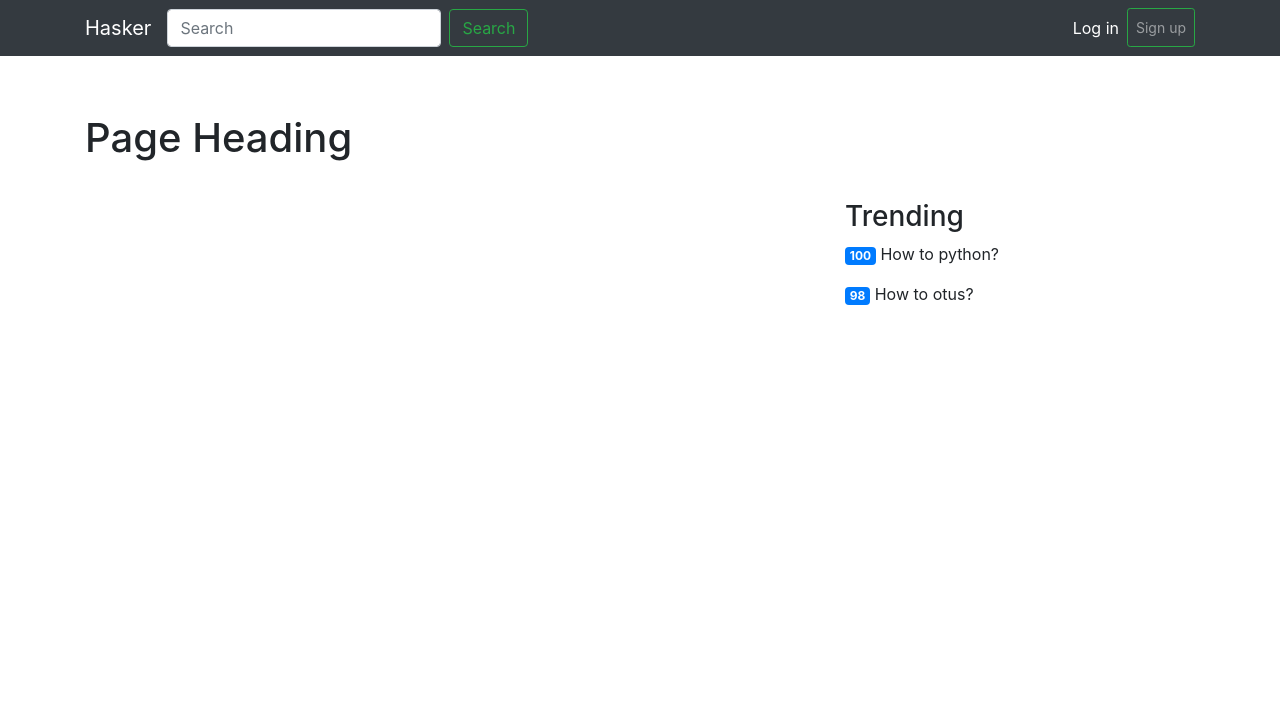
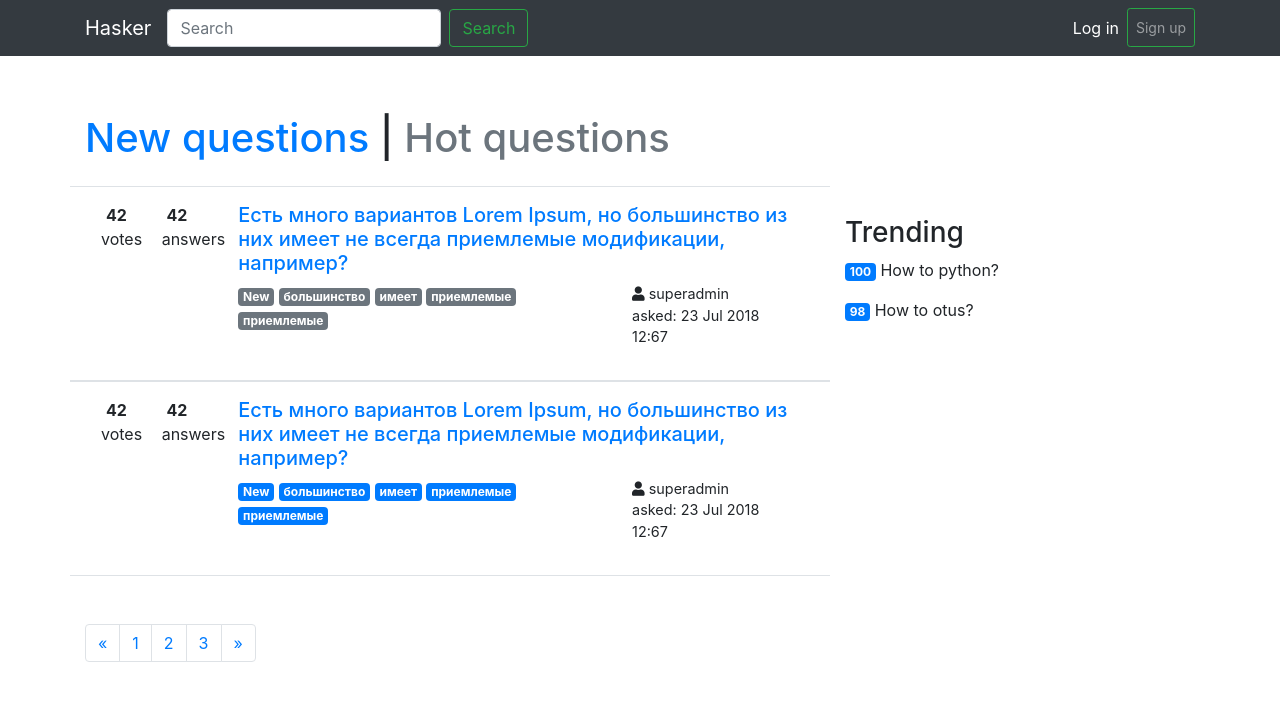
Before and after one commit to ligain/hasker, a Django app: page / in a window 1280 px wide. Shown: the top 701 px of the page. Run offline with Django 3.2, Linux system fonts and the light colour scheme; data that the repository does not hold is empty; some libraries are stand-ins or nearby versions.

Commit message:
ask and question page mark-up

```diff
--- a/hasker/core/urls.py
+++ b/hasker/core/urls.py
@@ -3,5 +3,7 @@ from hasker.core import views
 
 
 urlpatterns = [
-    path('', views.main_page, name='main_page'),
+    path('', views.MainPageView.as_view(), name='main_page'),
+    path('ask/', views.CreateQuestionView.as_view(), name='ask'),
+    path('question/<slug:slug>', views.QuestionView.as_view(), name='question'),
 ]
--- a/hasker/core/views.py
+++ b/hasker/core/views.py
@@ -1,7 +1,57 @@
-from django.shortcuts import render
-from django.http import HttpResponse
+from django.contrib.auth.mixins import LoginRequiredMixin
+from django.shortcuts import render, redirect
+from django.views.generic import CreateView, DetailView, ListView
+from django.utils.text import slugify
+
+from hasker.core.forms import CreateQuestionForm
+from hasker.core.models import Question, Tag
 
 
-def main_page(request):
-    # return HttpResponse("Here's the text of the Web page.")
-    return render(request, 'core/main_page.html')
+class MainPageView(ListView):
+    template_name = 'core/main_page.html'
+    paginate_by = 20
+    model = Question
+    context_object_name = 'questions'
+    ordering = 'created_at'
+
+    def get_context_data(self, **kwargs):
+        context = super().get_context_data(**kwargs)
+        ordering_tag = self.request.GET.get('order_by')
+        if ordering_tag == 'hot':
+            context['ordering'] = 'hot'
+        else:
+            context['ordering'] = 'new'
+        return context
+
+    def get_queryset(self):
+        ordering_tag = self.request.GET.get('order_by')
+        queryset = super().get_queryset()
+        if ordering_tag == 'hot':
+            pass
+        return queryset
+
+
+class CreateQuestionView(LoginRequiredMixin, CreateView):
+    template_name = 'core/ask.html'
+    success_url = '/'
+    form_class = CreateQuestionForm
+    model = Question
+
+    def form_valid(self, form):
+        question_obj = form.save(commit=False)
+        question_obj.author = self.request.user
+        question_title = form.cleaned_data['title']
+        question_obj.slug = slugify(question_title)
+        question_obj.save()
+        raw_tags = form.cleaned_data['tags']
+        for raw_tag in raw_tags.split(','):
+            if raw_tag:
+                tag_obj, _ = Tag.objects.get_or_create(name=raw_tag.strip())
+                question_obj.tags.add(tag_obj)
+        return redirect('question', slug=question_obj.slug)
+
+
+class QuestionView(LoginRequiredMixin, DetailView):
+    template_name = 'core/question.html'
+    model = Question
+    context_object_name = 'question'
--- a/hasker/static/css/main.css
+++ b/hasker/static/css/main.css
@@ -16,3 +16,12 @@ body {
   font-size: 12px;
   color: red;
 }
+
+.rating {
+  font-size: 2em;
+  line-height: 1.2em;
+}
+
+.rating i {
+  cursor: pointer;
+}
--- /dev/null
+++ b/hasker/static/js/main.js
@@ -0,0 +1,9 @@
+$(function () {
+    var ordering = $('h1#title').data('ordering');
+
+    if (ordering === 'new') {
+        $('#title-hot').addClass('text-muted');
+    } else if (ordering === 'new') {
+        $('#title-new').addClass('text-muted');
+    }
+});
--- a/hasker/templates/base.html
+++ b/hasker/templates/base.html
@@ -8,10 +8,11 @@
 <head>
     <meta charset="utf-8">
     <meta name="viewport" content="width=device-width, initial-scale=1, shrink-to-fit=no">
-    <title>Hasker</title>
+    <title>{% block title %}Hasker{% endblock title %}</title>
     <link href="{% static 'css/bootstrap.min.css' %}" rel="stylesheet">
     <link href="{% static 'css/main.css' %}" rel="stylesheet">
     <link href="{% static 'css/fa-all.css' %}" rel="stylesheet">
+    {% block stylesheets %}{% endblock stylesheets %}
 </head>
 
 <body>
@@ -54,8 +55,6 @@
                     </li>
                 </ul>
             {% endif %}
-
-
         </div>
     </div>
 </nav>
@@ -82,7 +81,7 @@
 
         <div class="col-md-4">
             {% if user.is_authenticated %}
-                <a class="btn btn-success btn-block" href="#">Ask!</a>
+                <a class="btn btn-success btn-block" href="{% url 'ask' %}">Ask!</a>
             {% endif %}
             <h3 class="trending">Trending</h3>
             <p><span class="badge btn-primary">100</span> How to python?</p>
@@ -97,6 +96,6 @@
 <script src="{% static 'js/jquery-3.3.1.slim.min.js' %}"></script>
 <script src="{% static 'js/popper.min.js' %}"></script>
 <script src="{% static 'js/bootstrap.min.js' %}"></script>
-
+{% block scripts %}{% endblock scripts %}
 </body>
 </html>
--- a/hasker/templates/core/main_page.html
+++ b/hasker/templates/core/main_page.html
@@ -1,7 +1,97 @@
 {% extends "base.html" %}
+{% load static %}
 
 {% block content_title %}
-    <h1 class="mt-5">
-        Page Heading
+    <h1 class="mt-5 mb-4" id="title" data-ordering="{{ ordering }}">
+        <a href="#" id="title-new">New questions</a>
+         |
+        <a href="#" id="title-hot">Hot questions</a>
     </h1>
 {% endblock content_title %}
+
+{% block content %}
+{#    {% for question in questions %}#}
+{#        #}
+{#        {{ question.title }}#}
+{#        <br>#}
+{#    #}
+{#    {% endfor %}#}
+    <div class="media row border-top border-bottom p-3">
+        <div class="col-sm-1 text-center">
+            <strong>42</strong> votes
+        </div>
+        <div class="col-sm-1 text-center">
+            <strong>42</strong> answers
+        </div>
+        <div class="media-body col-sm-10 ml-3">
+            <h5 class="">
+                <a href="">Есть много вариантов Lorem Ipsum, но большинство из них имеет не всегда приемлемые модификации, например?</a>
+            </h5>
+            <div class="row">
+                <div class="col-sm-8">
+                    <span class="badge badge-secondary">New</span>
+                    <span class="badge badge-secondary">большинство</span>
+                    <span class="badge badge-secondary">имеет</span>
+                    <span class="badge badge-secondary">приемлемые</span>
+                    <span class="badge badge-secondary">приемлемые</span>
+                </div>
+                <div class="col-sm-4" style="font-size: 0.9em;">
+                    <i class="fas fa-user"></i>
+                    <span> superadmin</span>
+                    <p>asked: 23 Jul 2018 12:67</p>
+                </div>
+            </div>
+        </div>
+    </div>
+    <div class="media row border-top border-bottom p-3">
+        <div class="col-sm-1 text-center">
+            <strong>42</strong> votes
+        </div>
+        <div class="col-sm-1 text-center">
+            <strong>42</strong> answers
+        </div>
+        <div class="media-body col-sm-10 ml-3">
+            <h5 class="">
+                <a href="">Есть много вариантов Lorem Ipsum, но большинство из них имеет не всегда приемлемые модификации, например?</a>
+            </h5>
+            <div class="row">
+                <div class="col-sm-8">
+                    <span class="badge badge-primary">New</span>
+                    <span class="badge badge-primary">большинство</span>
+                    <span class="badge badge-primary">имеет</span>
+                    <span class="badge badge-primary">приемлемые</span>
+                    <span class="badge badge-primary">приемлемые</span>
+                </div>
+                <div class="col-sm-4" style="font-size: 0.9em;">
+                    <i class="fas fa-user"></i>
+                    <span> superadmin</span>
+                    <p>asked: 23 Jul 2018 12:67</p>
+                </div>
+            </div>
+        </div>
+    </div>
+    <nav aria-label="Page navigation" class="mt-5">
+        <ul class="pagination">
+            <li class="page-item">
+                <a class="page-link" href="#" aria-label="Previous">
+                    <span aria-hidden="true">&laquo;</span>
+                    <span class="sr-only">Previous</span>
+                </a>
+            </li>
+            <li class="page-item"><a class="page-link" href="#">1</a></li>
+            <li class="page-item"><a class="page-link" href="#">2</a></li>
+            <li class="page-item"><a class="page-link" href="#">3</a></li>
+            <li class="page-item">
+                <a class="page-link" href="#" aria-label="Next">
+                    <span aria-hidden="true">&raquo;</span>
+                    <span class="sr-only">Next</span>
+                </a>
+            </li>
+        </ul>
+    </nav>
+
+{% endblock content %}
+
+{% block scripts %}
+    <script src="{% static 'js/main.js' %}"></script>
+{% endblock scripts %}
```
Also changed, not shown: hasker/core/forms.py (added, +17 -0 lines), hasker/core/models.py (+24 -0 lines), hasker/profiles/models.py (+9 -0 lines), hasker/templates/core/ask.html (added, +63 -0 lines), hasker/templates/core/question.html (added, +104 -0 lines), hasker/core/migrations/0001_initial.py (added), hasker/core/migrations/0002_question_slug.py (added), hasker/profiles/migrations/0002_userprofile_created_at.py (added).
